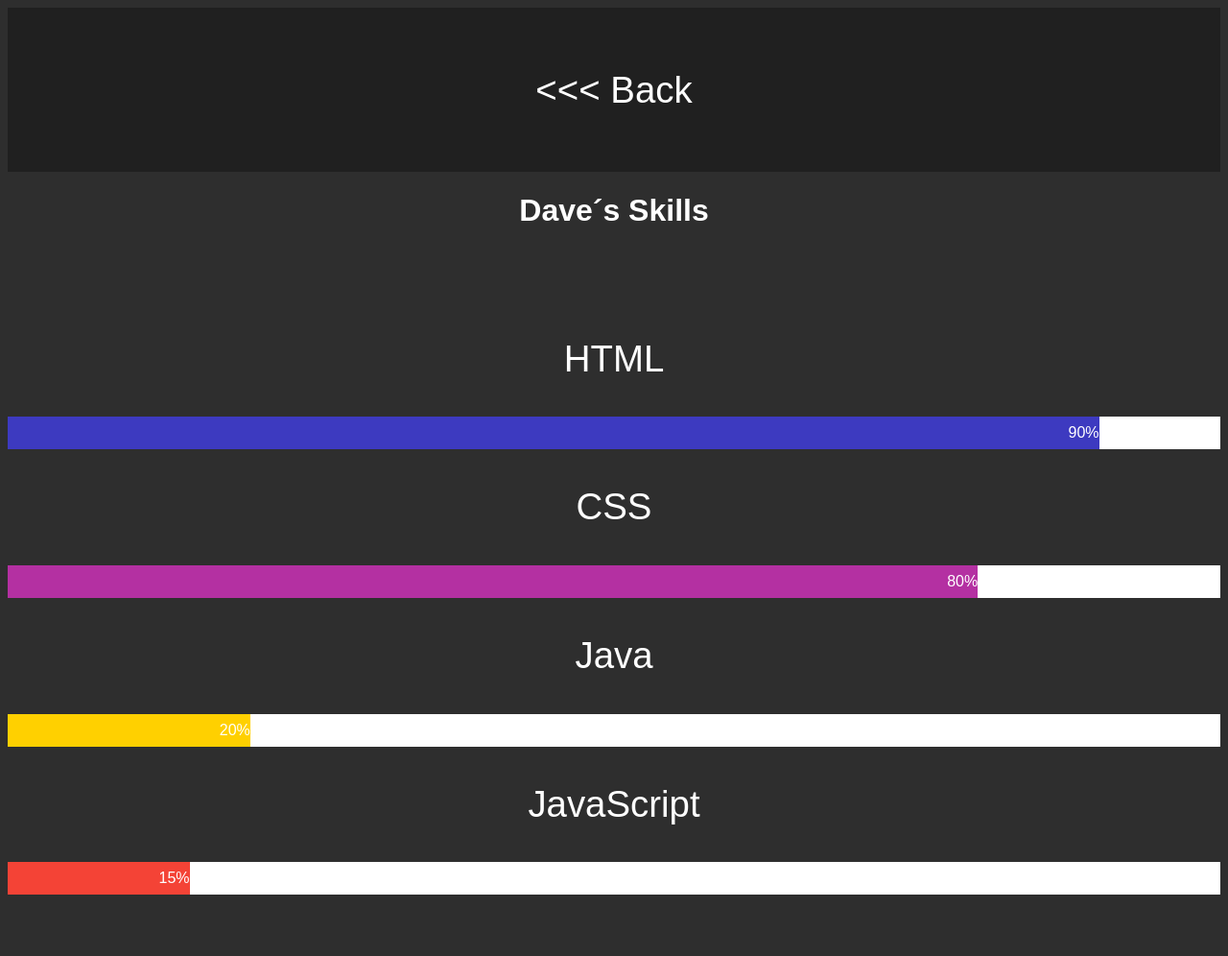
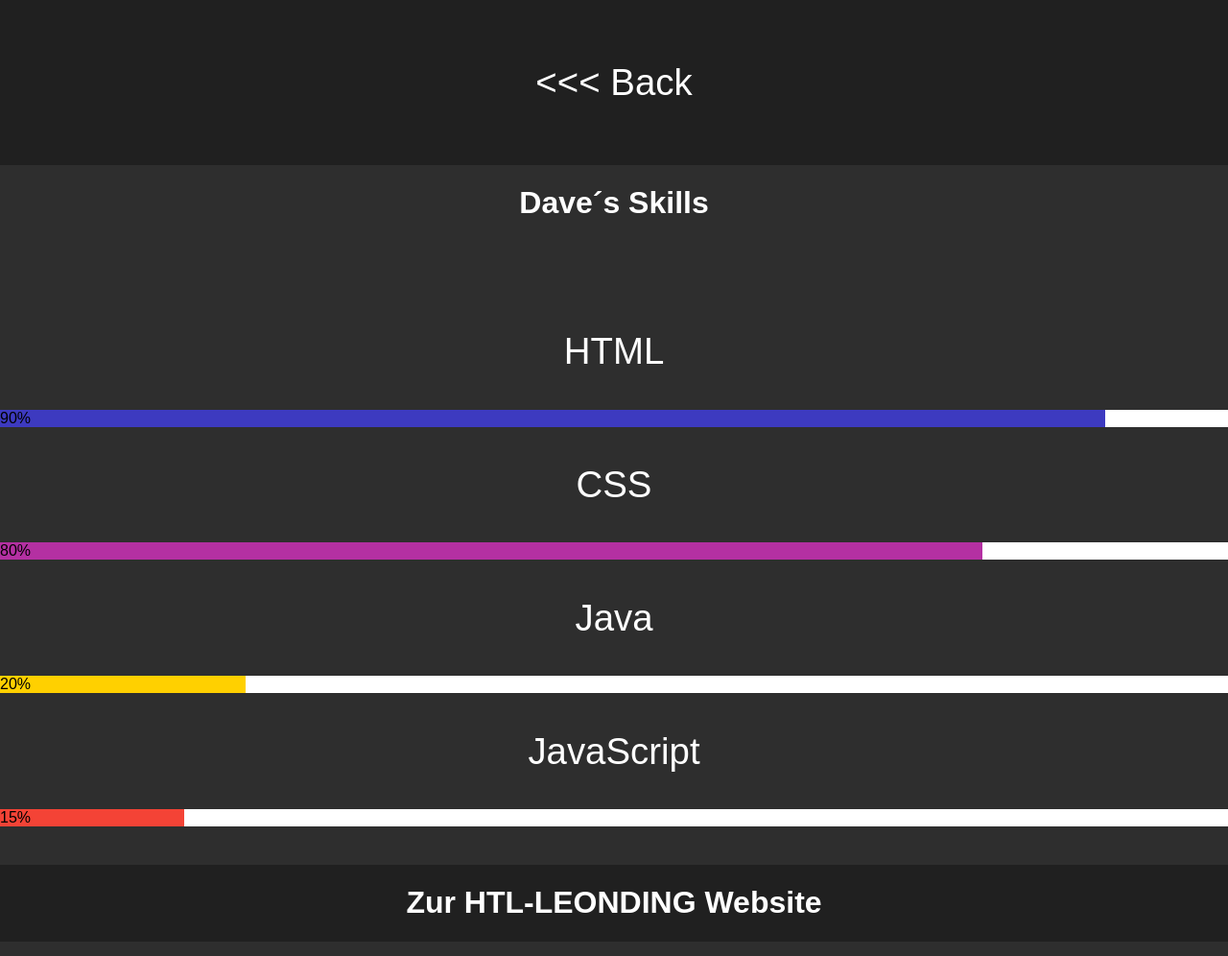
Before and after one commit to it180211/it180211.github.io, a plain HTML site: page skill.html in a window 1280 px wide. Shown: the whole page at 96% size. Drawn offline with Linux system fonts and the light colour scheme.

Commit message:
Added Website

```diff
--- a/skill.html
+++ b/skill.html
@@ -17,6 +17,7 @@
  </a>
 </header>
 
+<main>
     <h1>Dave´s  Skills</h1>
 
     <br> <br> <br>
@@ -39,8 +40,15 @@
     <div class="container">
     <div class="skills js">15%</div>
     </div>
+</main>
 
-<div id="abstand"></div>
+    <footer>
+        <a href="https://www.htl-leonding.at/">
+        <div class="footer">
+            <h1> Zur HTL-LEONDING Website </h1>
+        </div>
+        </a>
+    </footer>
 
 </body>
 </html>
--- a/style.css
+++ b/style.css
@@ -1,6 +1,7 @@
 body {
     background-color: #2e2e2e;
     font-family: Arial, Helvetica, sans-serif;
+    margin: 0;
 }
 * {
     box-sizing: border-box;
@@ -11,11 +12,9 @@ body {
   background-color: rgb(255, 255, 255);
 }
 
-.skills {
-  text-align: right;
-  padding-top: 1vh;
-  padding-bottom: 1vh;
-  color: white;
+#skill {
+position: relative;
+
 }
 #skill h1{
     color: #ffffff;
@@ -45,14 +44,30 @@ summary{
     padding-bottom: 2%;
 }
 
+.footer{
+    background-color: #202020;
+    text-align: center;
+    width: 100%;
+    height: 10vh;
+    bottom: 0;
+
+    position: absolute;
+}
+footer{
+    bottom: 0;
+    width: 100%;
+    position: absolute;
+}
+
+
 header a{
 color: #ffffff;
 text-decoration: none;
 font-size: 3vw;
 }
 
-#abstand{
-    margin-bottom: 5%;
+main{
+    padding-bottom: 15vh;
 }
 
 .html {
```
Also changed, not shown: index.html (+7 -0 lines). Lines whose indentation alone changed are shown as unchanged.
